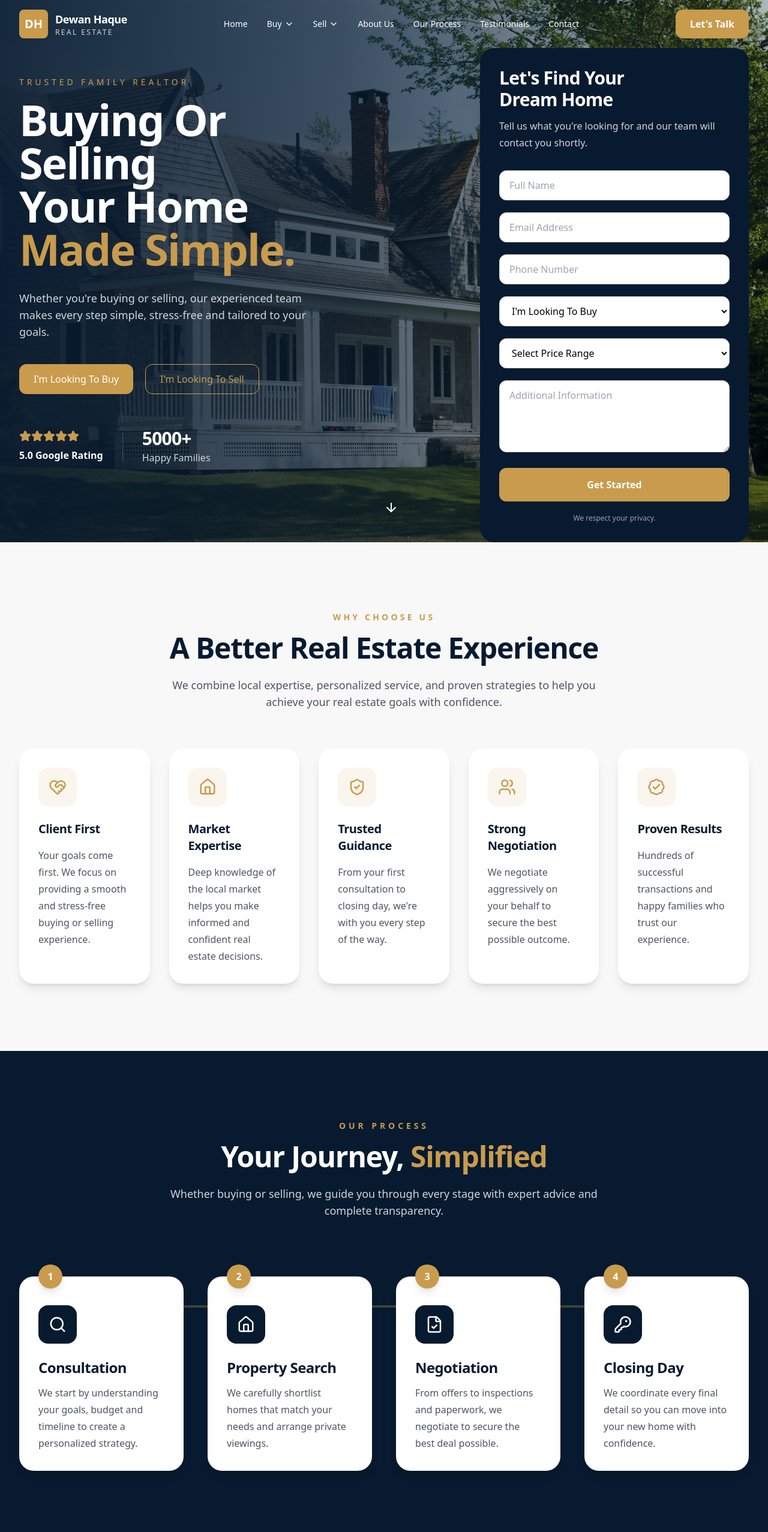
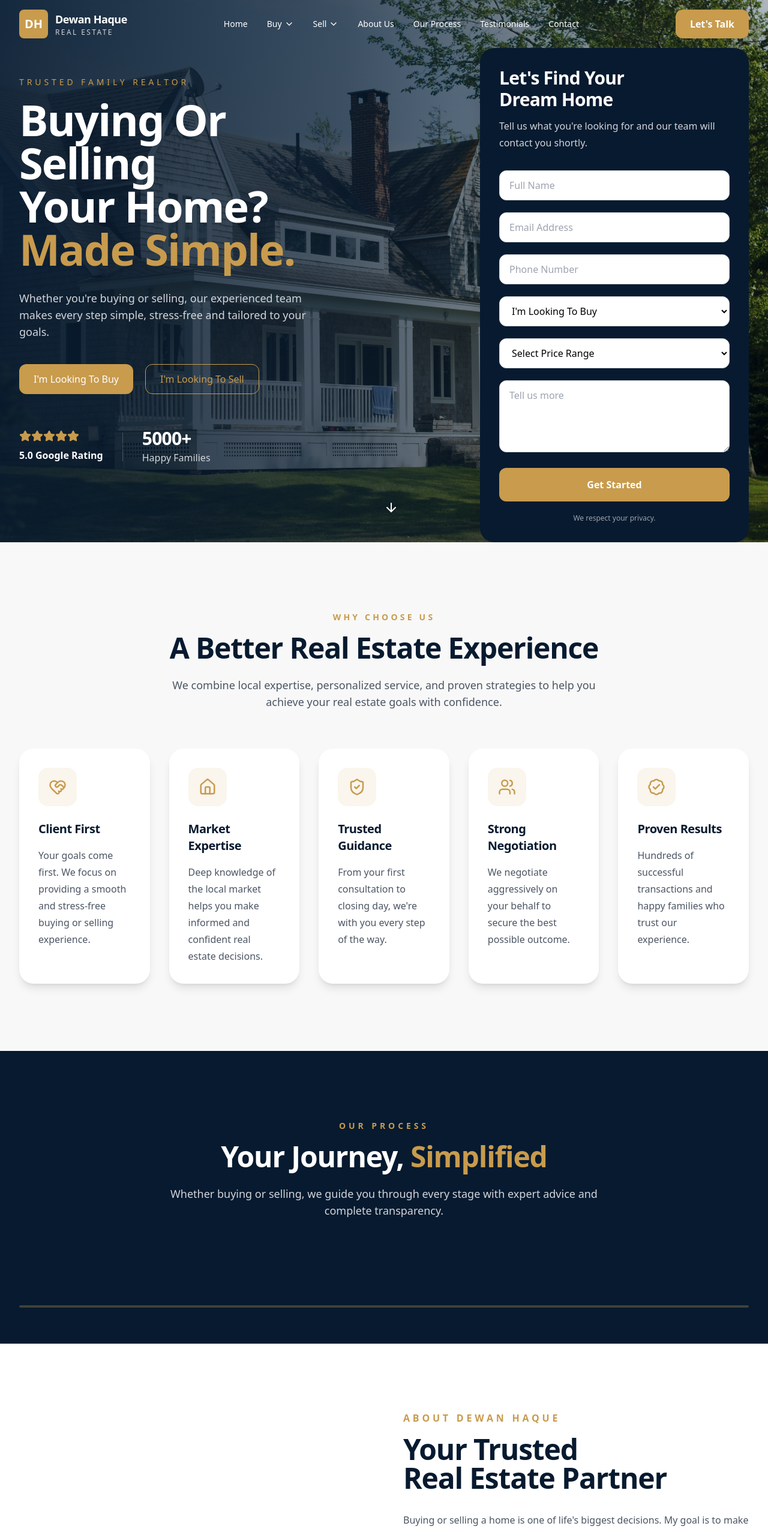
Before and after one commit to MohaiminAlif/dh_real_estate, a Next.js app: page / in a window 1280 px wide. Shown: the top 2554 px of the page at 60% size. Built offline with nearby package versions, Linux system fonts and the light colour scheme.

Commit message:
website updated according to client

```diff
--- a/components/agentSection.tsx
+++ b/components/agentSection.tsx
@@ -4,7 +4,7 @@ import { Award, BadgeCheck, Phone, Home } from "lucide-react";
 const stats = [
   {
     icon: Home,
-    number: "500+",
+    number: "5000+",
     label: "Homes Sold",
   },
   {
--- a/components/cta.tsx
+++ b/components/cta.tsx
@@ -27,7 +27,7 @@ export default function CTA() {
             help you every step of the way.
           </p>
 
-          <div className="mt-10 flex flex-wrap justify-center gap-5">
+          {/* <div className="mt-10 flex flex-wrap justify-center gap-5">
             <button className="btn-primary">
               Book A Consultation
             </button>
@@ -35,7 +35,7 @@ export default function CTA() {
             <button className="btn-secondary">
               Browse Listings
             </button>
-          </div>
+          </div> */}
         </div>
       </div>
     </section>
--- a/components/featuredProperties.tsx
+++ b/components/featuredProperties.tsx
@@ -46,7 +46,7 @@ export default function FeaturedProperties() {
           </div>
 
           <button className="btn-primary">
-            View All Listings
+            Let's Connect
           </button>
         </div>
 
--- a/components/hero.tsx
+++ b/components/hero.tsx
@@ -27,7 +27,7 @@ export default function Hero() {
             <h1 className="max-w-xl text-5xl font-bold leading-tight lg:text-7xl">
               Buying Or Selling
               <br />
-              Your Home
+              Your Home?
               <br />
               <span className="text-[#C89B4D]">
                 Made Simple.
@@ -81,7 +81,7 @@ export default function Hero() {
           </div>
 
           {/* Right Side */}
-          <div className="flex items-center justify-center lg:justify-end relative min-h-screen pt-20">
+          <div className="flex items-center justify-center lg:justify-end relative min-h-screen pt-20 pb-0">
 
             <LeadForm />
           </div>
--- a/components/leadForm.tsx
+++ b/components/leadForm.tsx
@@ -169,7 +169,7 @@ export default function LeadForm() {
         <textarea
           {...register("message")}
           className="input min-h-[120px] text-black"
-          placeholder="Additional Information"
+          placeholder="Tell us more"
         />
 
         <button
--- a/components/process.tsx
+++ b/components/process.tsx
@@ -9,28 +9,27 @@ import ProcessCard from "./processCard";
 
 const steps = [
   {
-    step: "1",
     icon: Search,
     title: "Consultation",
     description:
       "We start by understanding your goals, budget and timeline to create a personalized strategy.",
   },
   {
-    step: "2",
+
     icon: House,
     title: "Property Search",
     description:
       "We carefully shortlist homes that match your needs and arrange private viewings.",
   },
   {
-    step: "3",
+
     icon: FileCheck,
     title: "Negotiation",
     description:
       "From offers to inspections and paperwork, we negotiate to secure the best deal possible.",
   },
   {
-    step: "4",
+
     icon: KeyRound,
     title: "Closing Day",
     description:
@@ -67,17 +66,15 @@ export default function Process() {
           {/* Horizontal line */}
           <div className="absolute top-12 left-0 hidden h-1 w-full rounded-full bg-[#C89B4D]/30 lg:block" />
 
-          <div className="grid gap-10 lg:grid-cols-4">
+          {/* <div className="grid gap-10 lg:grid-cols-4">
             {steps.map((step) => (
               <ProcessCard
-                key={step.step}
-                step={step.step}
                 icon={step.icon}
                 title={step.title}
                 description={step.description}
               />
             ))}
-          </div>
+          </div> */}
         </div>
       </div>
     </section>
--- a/components/processCard.tsx
+++ b/components/processCard.tsx
@@ -1,14 +1,14 @@
 import { LucideIcon } from "lucide-react";
 
 interface ProcessCardProps {
-  step: string;
+
   title: string;
   description: string;
   icon: LucideIcon;
 }
 
 export default function ProcessCard({
-  step,
+
   title,
   description,
   icon: Icon,
@@ -16,9 +16,7 @@ export default function ProcessCard({
   return (
     <div className="group relative rounded-3xl bg-white p-8 shadow-lg transition-all duration-300 hover:-translate-y-2 hover:shadow-2xl">
       {/* Step Badge */}
-      <div className="absolute -top-5 left-8 flex h-10 w-10 items-center justify-center rounded-full bg-[#C89B4D] font-bold text-white shadow-lg">
-        {step}
-      </div>
+
 
       <div className="mt-4 mb-6 flex h-16 w-16 items-center justify-center rounded-2xl bg-[#071A2F] text-white transition group-hover:bg-[#C89B4D]">
         <Icon size={30} />
```
